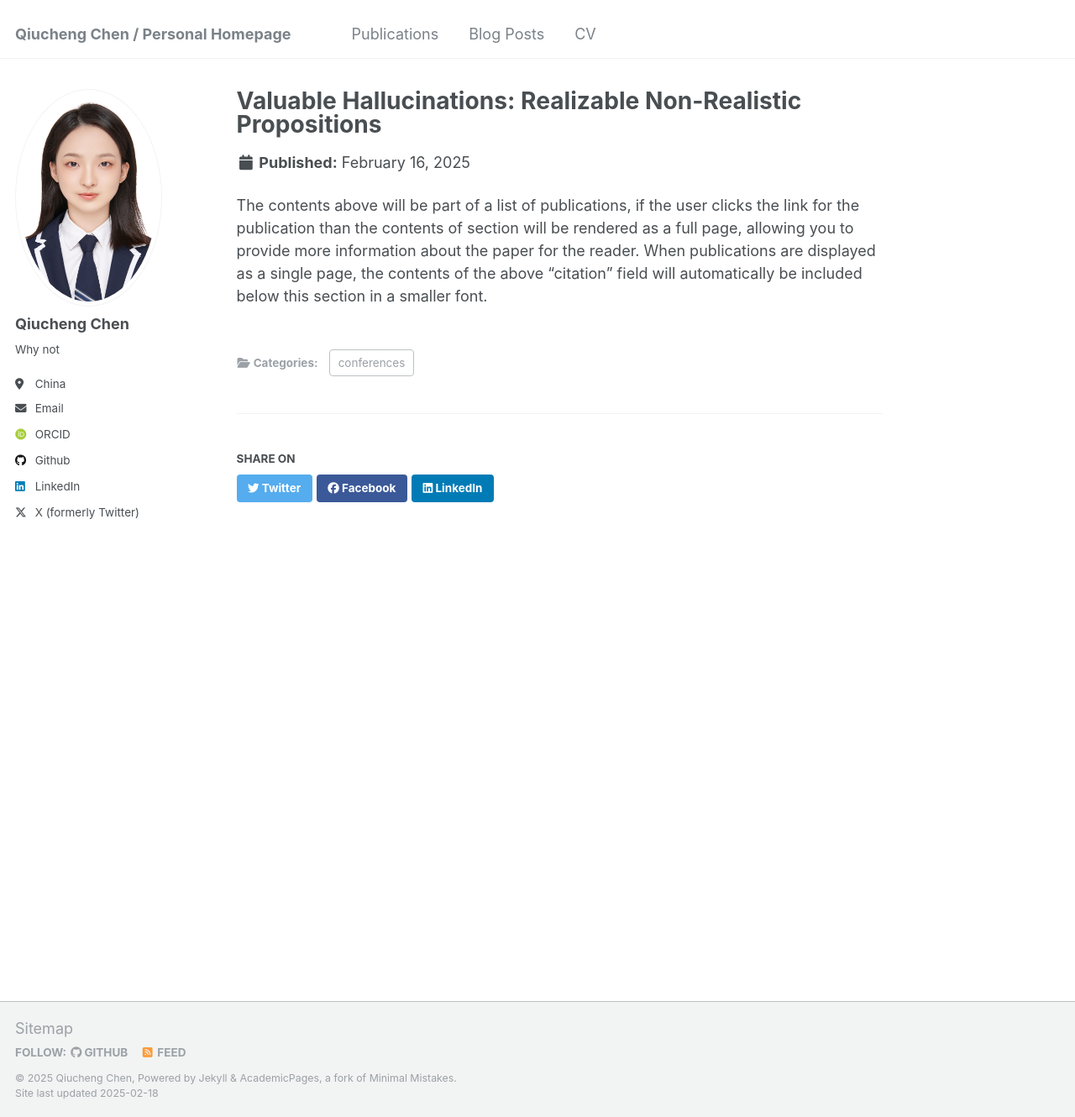
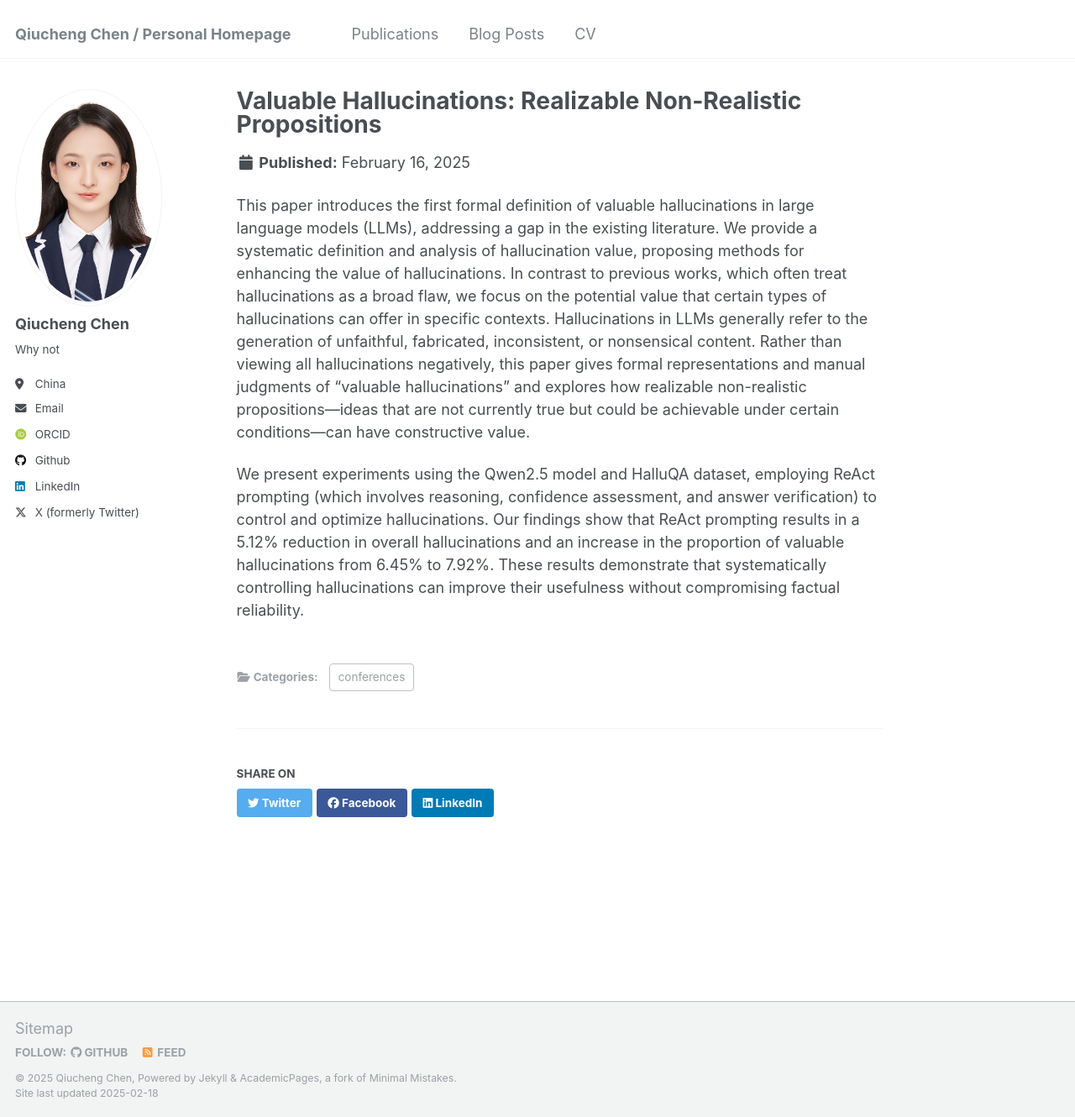
Before and after one commit to Trouverecc/Trouverecc.github.io, a Jekyll site: the page built from _publications/2025-02-16-paper-title-number-1.md, in a window 1280 px wide and 1330 px high. Shown: the whole window at 84% size. Built offline with Jekyll 4.4.1, drawn with Linux system fonts in a browser that asks for light colours; some web fonts are replaced.

Commit message:
Update 2025-02-16-paper-title-number-1.md

```diff
--- a/_publications/2025-02-16-paper-title-number-1.md
+++ b/_publications/2025-02-16-paper-title-number-1.md
@@ -8,4 +8,6 @@ date: 2025-02-16
 paperurl: 'https://arxiv.org/abs/2502.11113'
 ---
 
-The contents above will be part of a list of publications, if the user clicks the link for the publication than the contents of section will be rendered as a full page, allowing you to provide more information about the paper for the reader. When publications are displayed as a single page, the contents of the above "citation" field will automatically be included below this section in a smaller font.
+This paper introduces the first formal definition of valuable hallucinations in large language models (LLMs), addressing a gap in the existing literature. We provide a systematic definition and analysis of hallucination value, proposing methods for enhancing the value of hallucinations. In contrast to previous works, which often treat hallucinations as a broad flaw, we focus on the potential value that certain types of hallucinations can offer in specific contexts. Hallucinations in LLMs generally refer to the generation of unfaithful, fabricated, inconsistent, or nonsensical content. Rather than viewing all hallucinations negatively, this paper gives formal representations and manual judgments of "valuable hallucinations" and explores how realizable non-realistic propositions—ideas that are not currently true but could be achievable under certain conditions—can have constructive value.
+
+We present experiments using the Qwen2.5 model and HalluQA dataset, employing ReAct prompting (which involves reasoning, confidence assessment, and answer verification) to control and optimize hallucinations. Our findings show that ReAct prompting results in a 5.12% reduction in overall hallucinations and an increase in the proportion of valuable hallucinations from 6.45% to 7.92%. These results demonstrate that systematically controlling hallucinations can improve their usefulness without compromising factual reliability.
```
